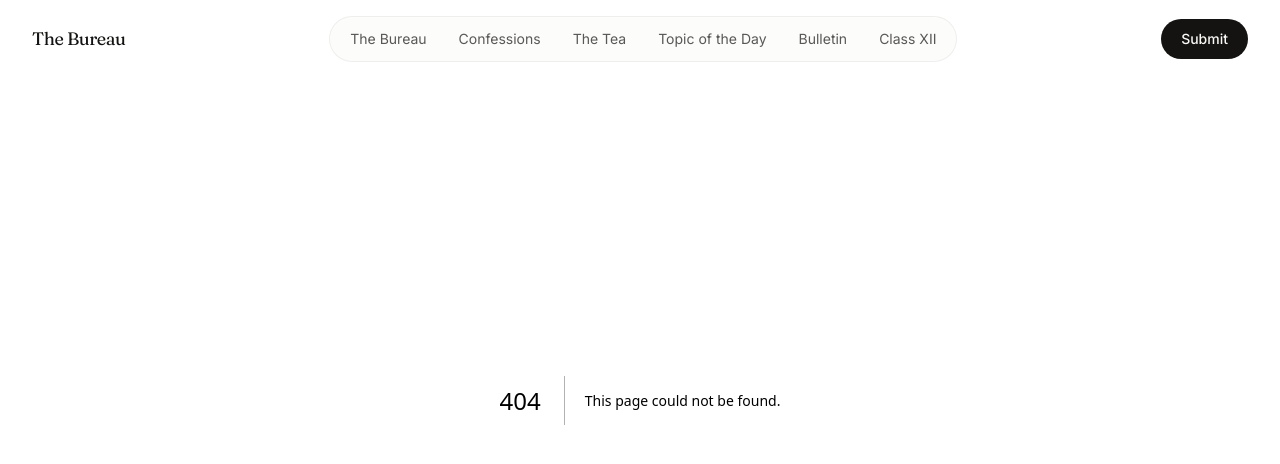
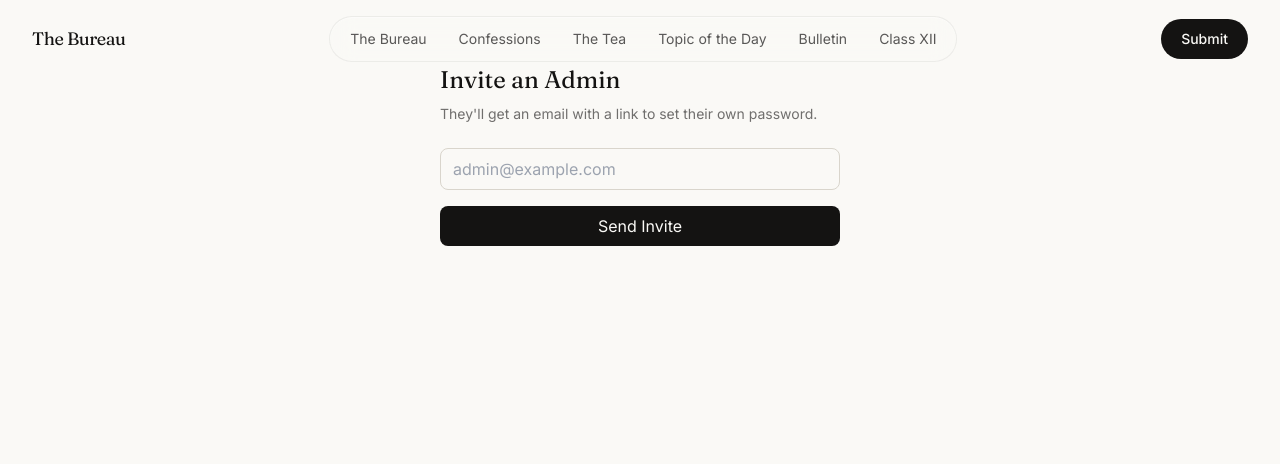
Before and after one commit to AreedHassan/st-giri-bureau, a Next.js app: page /admin/invite in a window 1280 px wide. Before the commit this address had no page. Shown: the top 464 px of the page. Built offline with nearby package versions, Linux system fonts and the light colour scheme.

Commit message:
Add files via upload

```diff
--- /dev/null
+++ b/app/admin/invite/page.tsx
@@ -0,0 +1,69 @@
+"use client";
+
+import { useState } from "react";
+
+export default function InviteAdminPage() {
+  const [email, setEmail] = useState("");
+  const [status, setStatus] = useState<
+    "idle" | "sending" | "sent" | "error"
+  >("idle");
+  const [errorMsg, setErrorMsg] = useState("");
+
+  async function handleInvite(e: React.FormEvent) {
+    e.preventDefault();
+    setStatus("sending");
+
+    const res = await fetch("/api/admin/invite", {
+      method: "POST",
+      headers: { "Content-Type": "application/json" },
+      body: JSON.stringify({ email }),
+    });
+
+    if (res.ok) {
+      setStatus("sent");
+      setEmail("");
+    } else {
+      const data = await res.json();
+      setErrorMsg(data.error || "Something went wrong");
+      setStatus("error");
+    }
+  }
+
+  return (
+    <div className="max-w-md mx-auto py-16 px-6">
+      <h1 className="font-serif text-2xl text-bureau-ink mb-2">
+        Invite an Admin
+      </h1>
+      <p className="text-sm text-bureau-ink/60 mb-6">
+        They&apos;ll get an email with a link to set their own password.
+      </p>
+
+      <form onSubmit={handleInvite} className="space-y-4">
+        <input
+          type="email"
+          placeholder="admin@example.com"
+          value={email}
+          onChange={(e) => setEmail(e.target.value)}
+          required
+          className="w-full border border-bureau-line rounded-lg px-3 py-2 bg-transparent"
+        />
+        <button
+          type="submit"
+          disabled={status === "sending"}
+          className="w-full bg-bureau-ink text-bureau-paper rounded-lg py-2 disabled:opacity-50"
+        >
+          {status === "sending" ? "Sending..." : "Send Invite"}
+        </button>
+      </form>
+
+      {status === "sent" && (
+        <p className="text-sm text-bureau-ink/70 mt-4">
+          Invite sent. They&apos;ll need to check their inbox.
+        </p>
+      )}
+      {status === "error" && (
+        <p className="text-sm text-bureau-accent mt-4">{errorMsg}</p>
+      )}
+    </div>
+  );
+}
```
